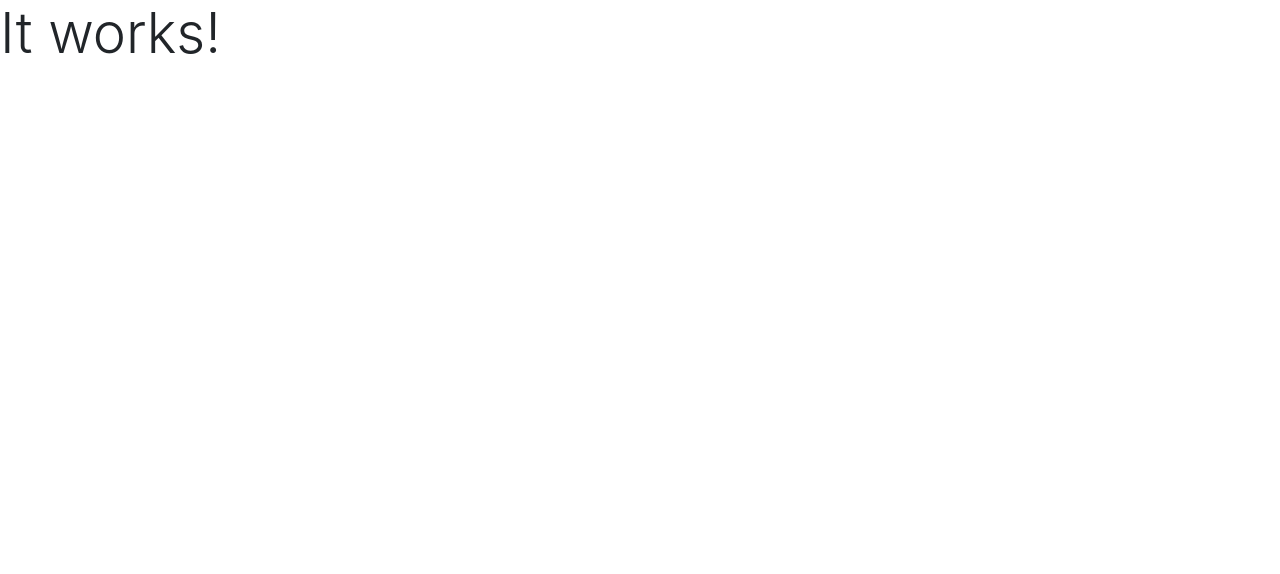
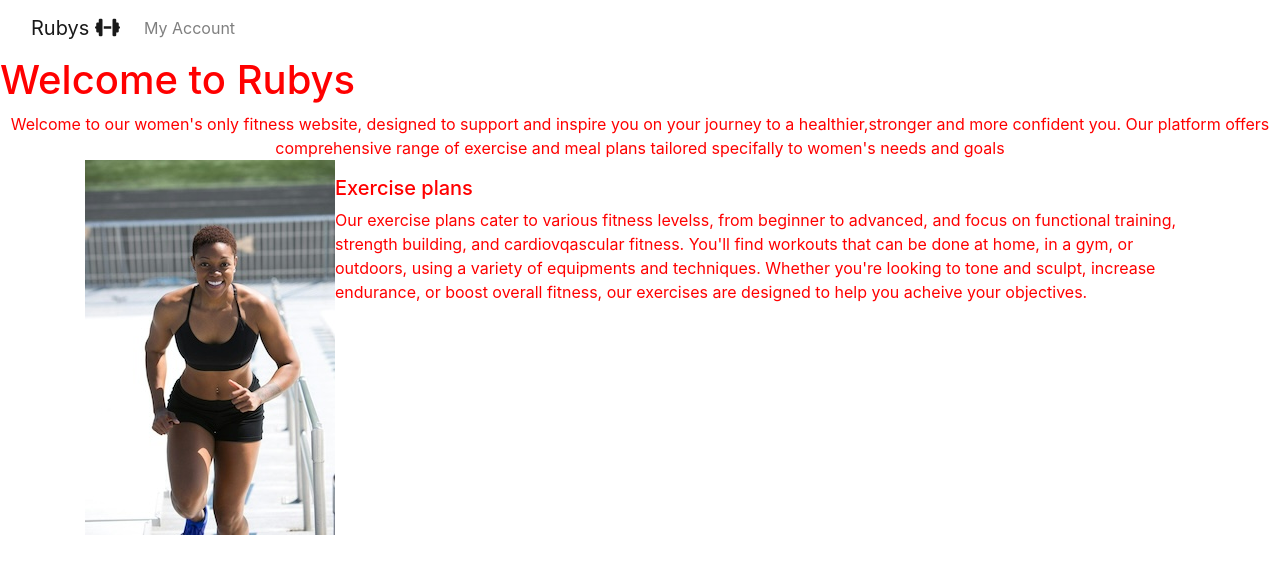
Before and after one commit to Oluwapelumi99/Rubys-fitness-plan, a Django app: page / in a window 1280 px wide. Before the commit the part shown is almost empty. Shown: the top 574 px of the page. Run offline with Django 3.2, Linux system fonts and the light colour scheme; some libraries are stand-ins or nearby versions.

Commit message:
Add static and media folders

```diff
--- a/home/templates/home/index.html
+++ b/home/templates/home/index.html
@@ -1,6 +1,20 @@
 {% extends "base.html" %}
 {% load static %}
 
+
 {% block content %}
-    <h1 class="display-4 text-fail">It works!</h1>
+    <h1 class="text-center">Welcome to Rubys</h1>
+    <div class="text-center">Welcome to our women's only fitness website, designed to support and inspire you on your journey to a healthier,stronger and more confident you.
+        Our platform offers comprehensive range of exercise and meal plans tailored specifally to women's needs and goals
+    </div>
+
+    <div class="container">
+        <img src="./media/woman-running.jpg" alt="woman-running" class="float-left">
+        <p>
+            <h5>Exercise plans</h5>
+            Our exercise plans cater to various fitness levelss, from beginner to advanced, and focus on functional training, strength building, and cardiovqascular fitness. You'll
+            find workouts that can be done at home, in a gym, or outdoors, using a variety of equipments and techniques. Whether you're looking to tone and sculpt, increase
+             endurance, or boost overall fitness, our exercises are designed to help you acheive your objectives.
+        </p>
+    </div>
 {% endblock %}
--- /dev/null
+++ b/static/css/base.css
@@ -0,0 +1,10 @@
+header {
+    color: aqua;
+}
+body {
+    color: red;
+}
+
+h1 {
+    display: flex;
+}
--- a/templates/base.html
+++ b/templates/base.html
@@ -15,12 +15,14 @@
 
     {% block corecss %}
         <link rel="stylesheet" href="https://stackpath.bootstrapcdn.com/bootstrap/4.4.1/css/bootstrap.min.css" integrity="sha384-Vkoo8x4CGsO3+Hhxv8T/Q5PaXtkKtu6ug5TOeNV6gBiFeWPGFN9MuhOf23Q9Ifjh" crossorigin="anonymous">
+        <link rel="stylesheet" href="{% static 'css/base.css' %}">
     {% endblock %}
 
     {% block extra_css %}
     {% endblock %}
 
     {% block corejs %}
+        <script src="https://kit.fontawesome.com/3dac582a5a.js" crossorigin="anonymous"></script>
         <script src="https://code.jquery.com/jquery-3.4.1.slim.min.js" integrity="sha384-J6qa4849blE2+poT4WnyKhv5vZF5SrPo0iEjwBvKU7imGFAV0wwj1yYfoRSJoZ+n" crossorigin="anonymous"></script>
         <script src="https://cdn.jsdelivr.net/npm/popper.js@1.16.0/dist/umd/popper.min.js" integrity="sha384-Q6E9RHvbIyZFJoft+2mJbHaEWldlvI9IOYy5n3zV9zzTtmI3UksdQRVvoxMfooAo" crossorigin="anonymous"></script>
         <script src="https://stackpath.bootstrapcdn.com/bootstrap/4.4.1/js/bootstrap.min.js" integrity="sha384-wfSDF2E50Y2D1uUdj0O3uMBJnjuUD4Ih7YwaYd1iqfktj0Uod8GCExl3Og8ifwB6" crossorigin="anonymous"></script>
@@ -31,8 +33,37 @@
 
     <title>Rubys Fitness Plan {% block extra_title %}{% endblock %}</title>
   </head>
-  <body>
-    <header class="container-fluid fixed-top"></header>
+
+  <body class="d-flex flex-column h-100 main-bg">
+
+    <!-- Navigation -->
+    <nav class="navbar navbar-expand-lg navbar-light bg-white">
+        <div class="container-fluid">
+            <a class="navbar-brand" href="{% url 'home' %}">Rubys <i class="fa-solid fa-dumbbell"></i> </a>
+            <button class="navbar-toggler" type="button" data-bs-toggle="collapse" data-bs-target="#navbarText"
+                aria-controls="navbarText" aria-expanded="false" aria-label="Toggle navigation">
+                <span class="navbar-toggler-icon"></span>
+            </button>
+            <div class="collapse navbar-collapse" id="navbarText">
+              <ul class="navbar-nav me-auto mb-2 mb-lg-0">
+                <li class="list-inline-item dropdown">
+                  <a class="text-black nav-link" href="#" id="navbarDropdown" data-toggle="dropdown" aria-haspopup="true" aria-expanded="false">
+                      <div class="text-center">
+                          <p class="my-0">My Account</p>
+                      </div>
+                  </a>
+                  <div class="dropdown-menu border-0" aria-labelledby="user-options">
+                      {% if request.user.is_authenticated %}
+                          <a href="" class="dropdown-item">My Profile</a>
+                          <a href="{% url 'account_logout' %}" class="dropdown-item">Logout</a>
+                      {% else %}
+                          <a href="{% url 'account_signup' %}" class="dropdown-item">Register</a>
+                          <a href="{% url 'account_login' %}" class="dropdown-item">Login</a>
+                      {% endif %}
+  </div>
+              </ul>
+
+    </nav>
 
     {% if messages %}
         <div class="message-container"></div>
```
Also changed, not shown: media/woman-running.jpg (added).
